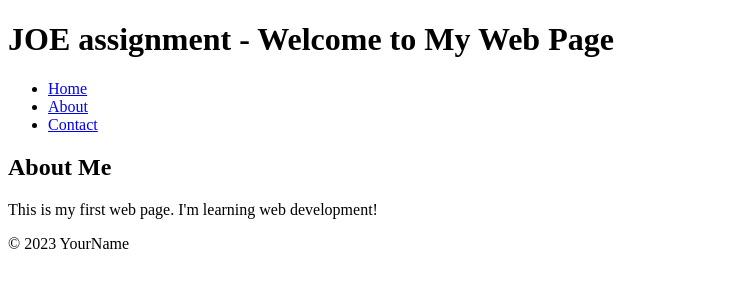
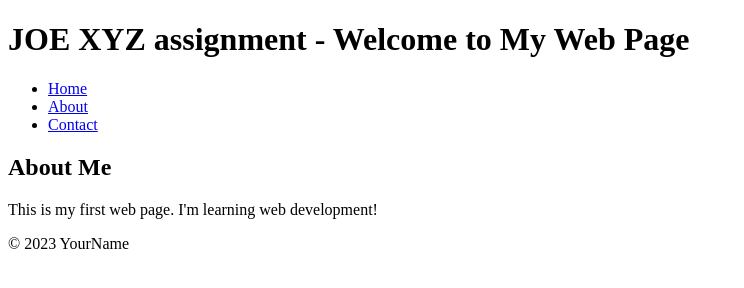
Before and after one commit to JoeChengCCC/JCAssignment, a plain HTML site: page index.html in a window 1280 px wide. Shown: the whole page, without its empty margins (0-744 px from the left). Drawn offline with Linux system fonts and the light colour scheme.

Commit message:
Add files via upload

```diff
--- a/index.html
+++ b/index.html
@@ -5,7 +5,7 @@
 </head>
 <body>
     <header>
-        <h1> JOE assignment - Welcome to My Web Page</h1>
+        <h1> JOE XYZ assignment - Welcome to My Web Page</h1>
     </header>
     <nav>
         <ul>
```
